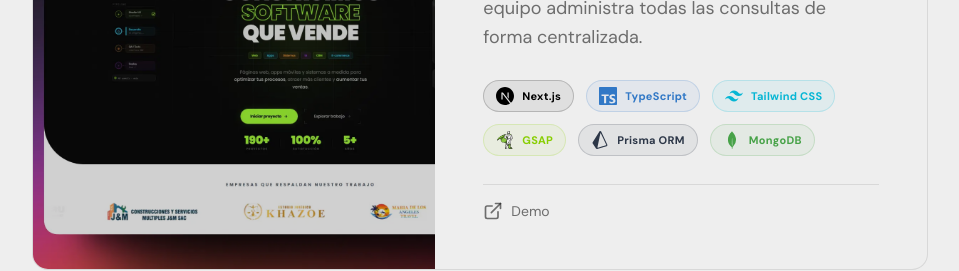
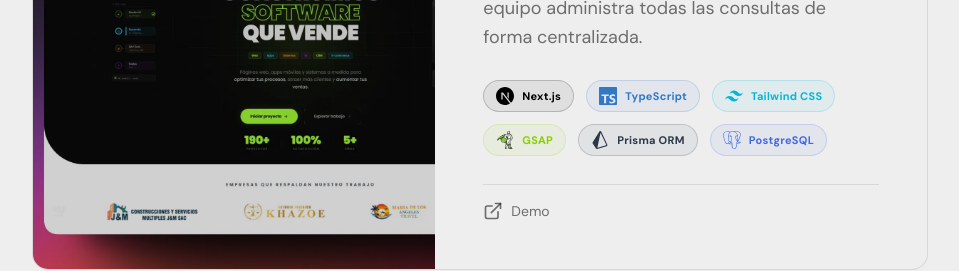
Before and after one commit to rody-huancas/dev-portfolio, a Next.js app: page / in a window 1280 px wide. Shown: the part 3180-3451 px from the top of the page, without its empty margins (160-1119 px from the left). Built offline with nearby package versions, Linux system fonts and the light colour scheme; no server answers.

Commit message:
feat: update project technologies to include PostgreSQL

```diff
--- a/src/data/projects.data.ts
+++ b/src/data/projects.data.ts
@@ -8,7 +8,7 @@ export const projectsData: IProject[] = [
       es: "La web principal de Appex IA diseñada para conectar empresas con soluciones tecnológicas. Incluye una interfaz interactiva para el usuario y un sistema privado donde el equipo administra todas las consultas de forma centralizada.",
       en: "Appex IA's main website, designed to connect companies with technology solutions. It includes an interactive user-facing interface and a private system where the team manages every inquiry from one place.",
     },
-    technologies: ["Next.js", "TypeScript", "Tailwind CSS", "GSAP", "Prisma ORM", "MongoDB"],
+    technologies: ["Next.js", "TypeScript", "Tailwind CSS", "GSAP", "Prisma ORM", "PostgreSQL"],
     githubUrl: "",
     liveUrl: "https://www.appexsistemas.com/",
     imageUrl: "/projects/image-appexia.webp",
```
